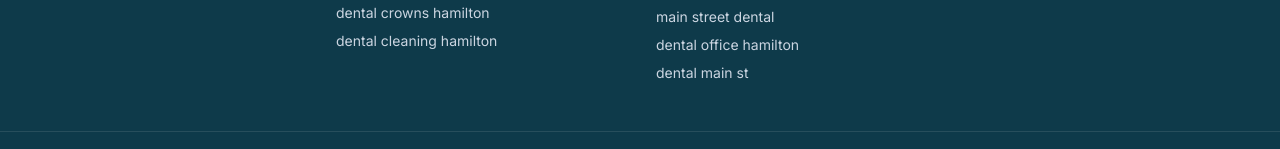
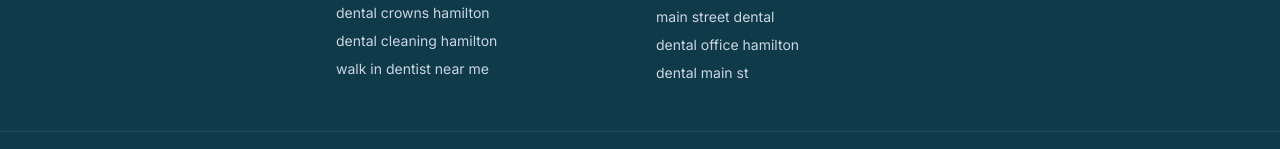
Before and after one commit to mainstreetdentaloffice/dental-clinic-hamilton, a plain HTML site: page index.html in a window 1280 px wide. Shown: the part 8312-8461 px from the top of the page. Drawn offline with nearby package versions, Linux system fonts and the light colour scheme.

Commit message:
Add link for walk in dentist near me

```diff
--- a/index.html
+++ b/index.html
@@ -554,6 +554,7 @@ dentist hamilton near me
         <li><a href="https://msdentaloffice.com/cosmetic-dentistry/dental-bonding/" class="hover:text-brand transition">dental bondings hamilton</a></li>
         <li><a href="https://msdentaloffice.com/restorative-dentistry/dental-crowns/" class="hover:text-brand transition">dental crowns hamilton</a></li>
         <li><a href="https://msdentaloffice.com/family-dentistry/dental-hygiene-cleaning/" class="hover:text-brand transition">dental cleaning hamilton</a></li>
+         <li><a href="https://share.google/lmxHlYDgIkoIpOr4O" class="hover:text-brand-200 transition">walk in dentist near me</a></li>
       </ul>
     </div>
     <div>
```
